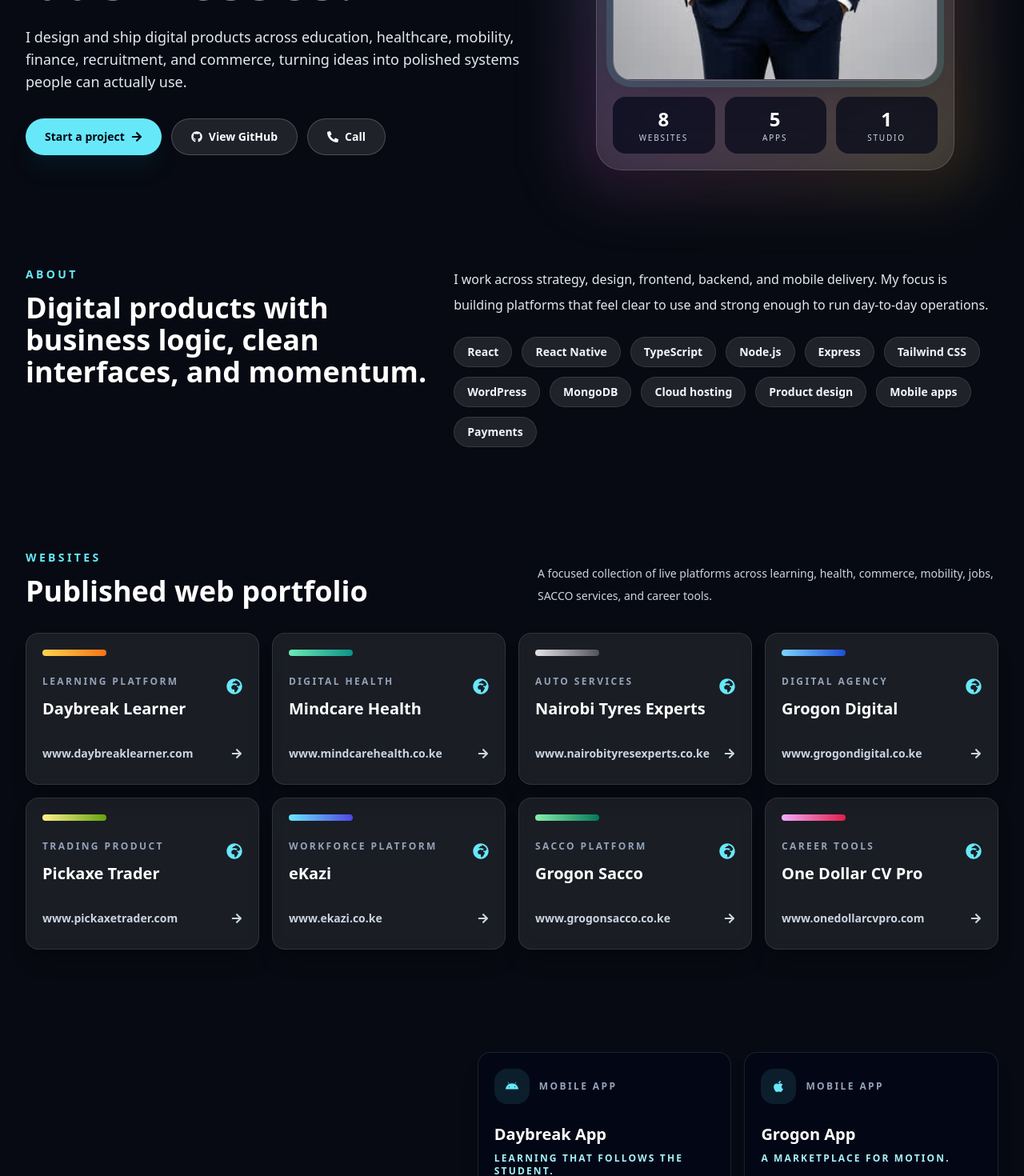
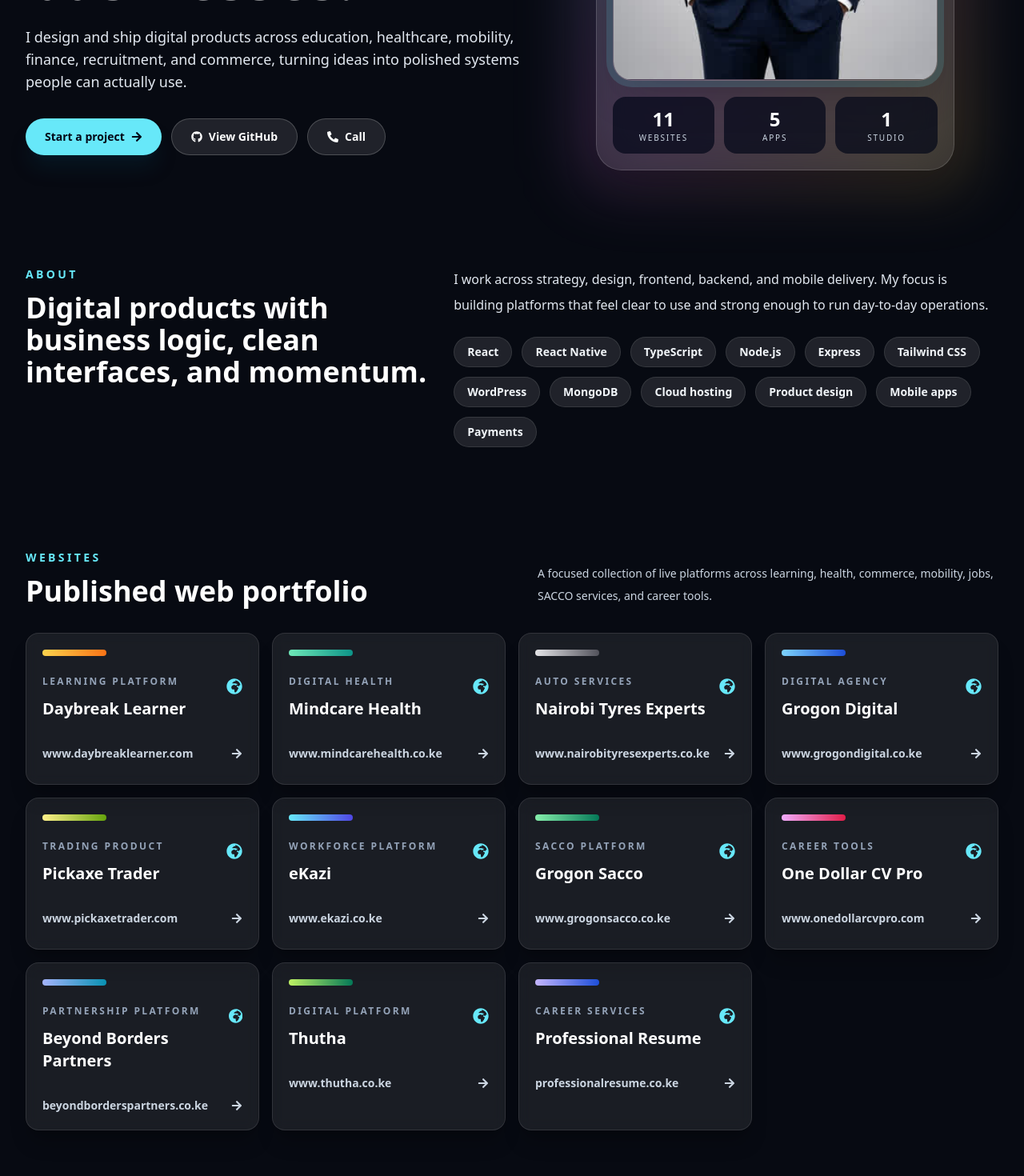
Before and after one commit to paulmbugua/Online-personal-profile, a React (Vite) app in the folder my Profile/: page / in a window 1280 px wide. Shown: the part 540-2010 px from the top of the page at 80% size. Built offline with nearby package versions, Linux system fonts and the light colour scheme.

Commit message:
Add three websites to portfolio

```diff
--- a/my Profile/src/profile.jsx
+++ b/my Profile/src/profile.jsx
@@ -26,6 +26,9 @@ const websiteProjects = [
   { name: "eKazi", url: "https://www.ekazi.co.ke", category: "Workforce platform", accent: "from-cyan-300 to-indigo-600" },
   { name: "Grogon Sacco", url: "https://www.grogonsacco.co.ke", category: "Sacco platform", accent: "from-green-300 to-emerald-700" },
   { name: "One Dollar CV Pro", url: "https://www.onedollarcvpro.com", category: "Career tools", accent: "from-fuchsia-300 to-rose-600" },
+  { name: "Beyond Borders Partners", url: "https://beyondborderspartners.co.ke", category: "Partnership platform", accent: "from-indigo-300 to-cyan-600" },
+  { name: "Thutha", url: "https://www.thutha.co.ke", category: "Digital platform", accent: "from-lime-300 to-emerald-700" },
+  { name: "Professional Resume", url: "https://professionalresume.co.ke", category: "Career services", accent: "from-violet-300 to-blue-700" },
 ];
 
 const appProjects = [
@@ -174,7 +177,7 @@ export default function Profile() {
               <div className="relative overflow-hidden rounded-[2rem] border border-white/15 bg-white/10 p-5 shadow-2xl backdrop-blur-xl">
                 <img src="/profile-full.svg" alt="Paul DevWorks profile" className="aspect-[4/5] w-full rounded-[1.5rem] border border-white/20 bg-white/5 object-contain shadow-2xl ring-8 ring-cyan-300/15" />
                 <div className="mt-5 grid grid-cols-3 gap-3 text-center">
-                  <Stat number="8" label="Websites" />
+                  <Stat number="11" label="Websites" />
                   <Stat number="5" label="Apps" />
                   <Stat number="1" label="Studio" />
                 </div>
```
